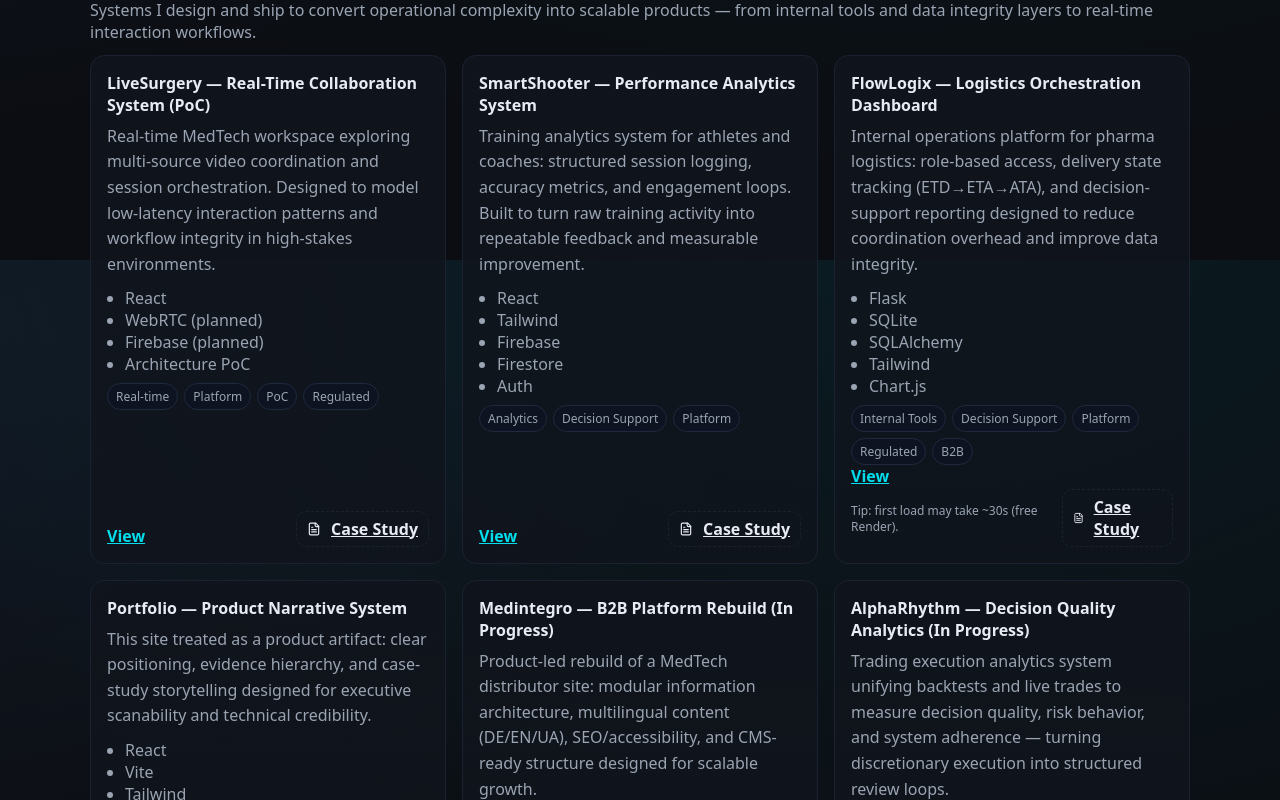
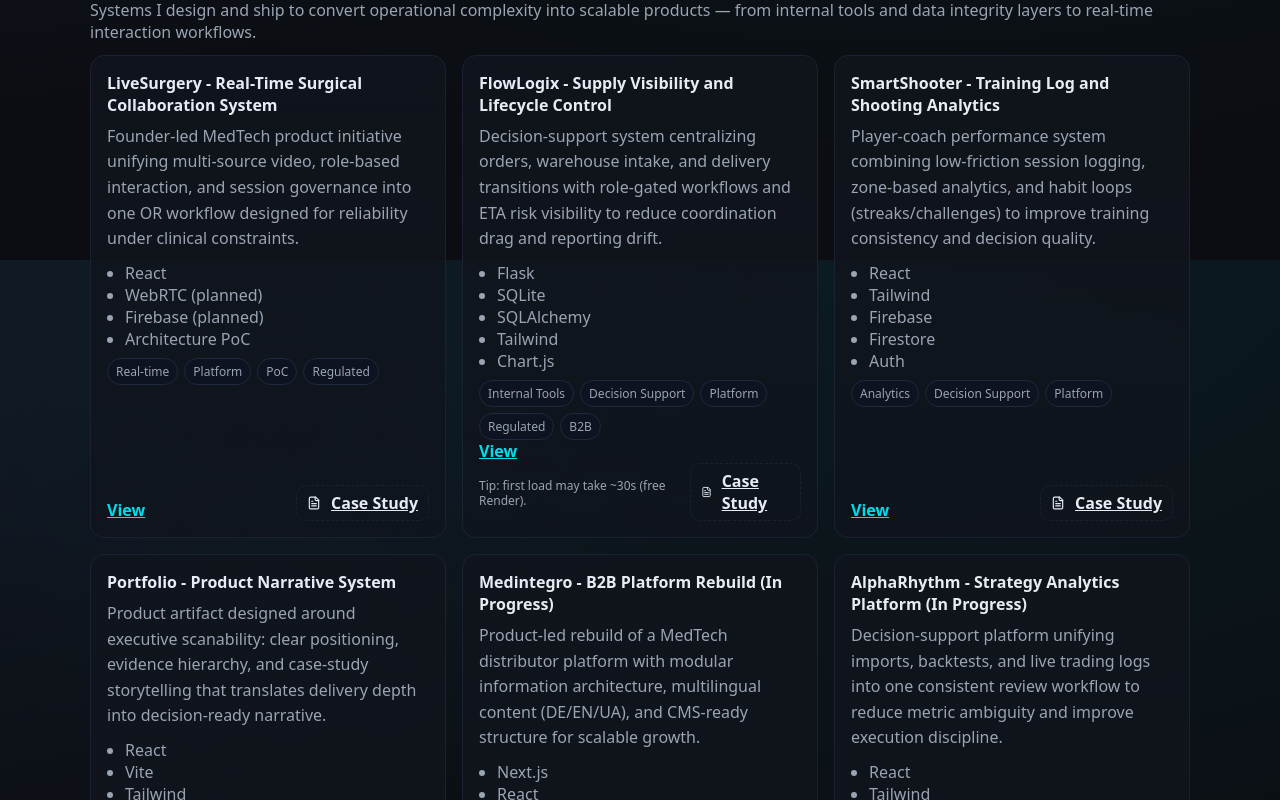
Before and after one commit to romahawk/portfolio-react, a React (Vite) app: page / in a window 1280 px wide. Shown: the part 5340-6140 px from the top of the page. Built offline with nearby package versions, Linux system fonts and the light colour scheme.

Commit message:
Align Product Systems card narratives with case studies

```diff
--- a/src/data/projects.js
+++ b/src/data/projects.js
@@ -4,29 +4,19 @@
 export const techProjects = [
   {
     id: "livesurgery",
-    title: "LiveSurgery — Real-Time Collaboration System (PoC)",
+    title: "LiveSurgery - Real-Time Surgical Collaboration System",
     summary:
-      "Real-time MedTech workspace exploring multi-source video coordination and session orchestration. Designed to model low-latency interaction patterns and workflow integrity in high-stakes environments.",
+      "Founder-led MedTech product initiative unifying multi-source video, role-based interaction, and session governance into one OR workflow designed for reliability under clinical constraints.",
     stack: ["React", "WebRTC (planned)", "Firebase (planned)", "Architecture PoC"],
     tags: ["Real-time", "Platform", "PoC", "Regulated"],
     link: "https://livesurgery.vercel.app/",
     caseStudy: "livesurgery",
   },
   {
-    id: "smartshooter",
-    title: "SmartShooter — Performance Analytics System",
+    id: "flowlogix",
+    title: "FlowLogix - Supply Visibility and Lifecycle Control",
     summary:
-      "Training analytics system for athletes and coaches: structured session logging, accuracy metrics, and engagement loops. Built to turn raw training activity into repeatable feedback and measurable improvement.",
-    stack: ["React", "Tailwind", "Firebase", "Firestore", "Auth"],
-    tags: ["Analytics", "Decision Support", "Platform"],
-    link: "https://smartshooter.vercel.app",
-    caseStudy: "smartshooter",
-  },
-  {
-    id: "flowlogix",
-    title: "FlowLogix — Logistics Orchestration Dashboard",
-    summary:
-      "Internal operations platform for pharma logistics: role-based access, delivery state tracking (ETD→ETA→ATA), and decision-support reporting designed to reduce coordination overhead and improve data integrity.",
+      "Decision-support system centralizing orders, warehouse intake, and delivery transitions with role-gated workflows and ETA risk visibility to reduce coordination drag and reporting drift.",
     stack: ["Flask", "SQLite", "SQLAlchemy", "Tailwind", "Chart.js"],
     tags: ["Internal Tools", "Decision Support", "Platform", "Regulated", "B2B"],
     link: "https://flowlogix.onrender.com/",
@@ -34,10 +24,20 @@
     warmupNote: "Tip: first load may take ~30s (free Render).",
   },
   {
+    id: "smartshooter",
+    title: "SmartShooter - Training Log and Shooting Analytics",
+    summary:
+      "Player-coach performance system combining low-friction session logging, zone-based analytics, and habit loops (streaks/challenges) to improve training consistency and decision quality.",
+    stack: ["React", "Tailwind", "Firebase", "Firestore", "Auth"],
+    tags: ["Analytics", "Decision Support", "Platform"],
+    link: "https://smartshooter.vercel.app",
+    caseStudy: "smartshooter",
+  },
+  {
     id: "portfolio",
-    title: "Portfolio — Product Narrative System",
+    title: "Portfolio - Product Narrative System",
     summary:
-      "This site treated as a product artifact: clear positioning, evidence hierarchy, and case-study storytelling designed for executive scanability and technical credibility.",
+      "Product artifact designed around executive scanability: clear positioning, evidence hierarchy, and case-study storytelling that translates delivery depth into decision-ready narrative.",
     stack: ["React", "Vite", "Tailwind"],
     tags: ["Platform", "B2B", "Decision Support"],
     link: "#",
@@ -45,9 +45,9 @@
   },
   {
     id: "medintegro",
-    title: "Medintegro — B2B Platform Rebuild (In Progress)",
+    title: "Medintegro - B2B Platform Rebuild (In Progress)",
     summary:
-      "Product-led rebuild of a MedTech distributor site: modular information architecture, multilingual content (DE/EN/UA), SEO/accessibility, and CMS-ready structure designed for scalable growth.",
+      "Product-led rebuild of a MedTech distributor platform with modular information architecture, multilingual content (DE/EN/UA), and CMS-ready structure for scalable growth.",
     stack: ["Next.js", "React", "Tailwind"],
     tags: ["B2B", "Platform", "Regulated"],
     link: "#",
@@ -56,9 +56,9 @@
   },
   {
     id: "alphorythm",
-    title: "AlphaRhythm — Decision Quality Analytics (In Progress)",
+    title: "AlphaRhythm - Strategy Analytics Platform (In Progress)",
     summary:
-      "Trading execution analytics system unifying backtests and live trades to measure decision quality, risk behavior, and system adherence — turning discretionary execution into structured review loops.",
+      "Decision-support platform unifying imports, backtests, and live trading logs into one consistent review workflow to reduce metric ambiguity and improve execution discipline.",
     stack: ["React", "Tailwind", "Node/Flask (planned)", "Firebase", "Chart.js", "SQLite"],
     tags: ["Analytics", "Decision Support", "Platform", "PoC"],
     link: "#",
```
